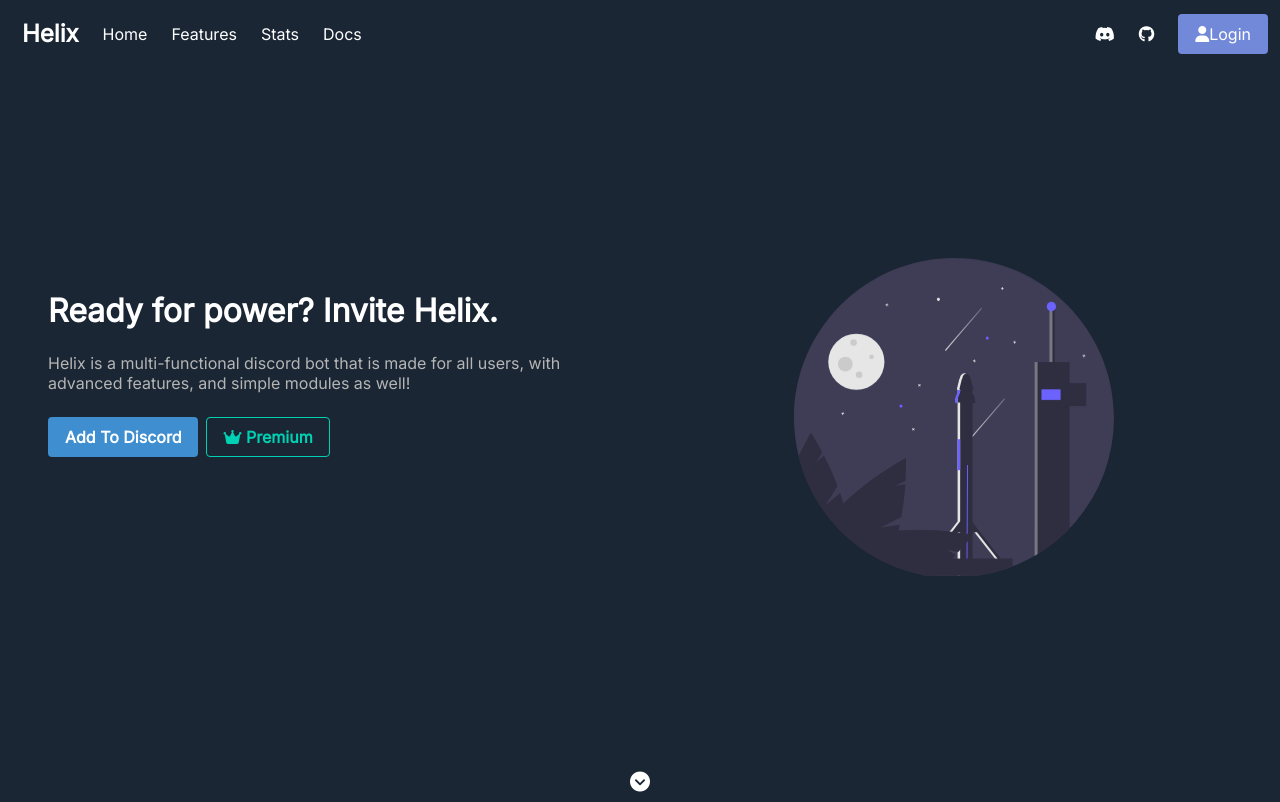
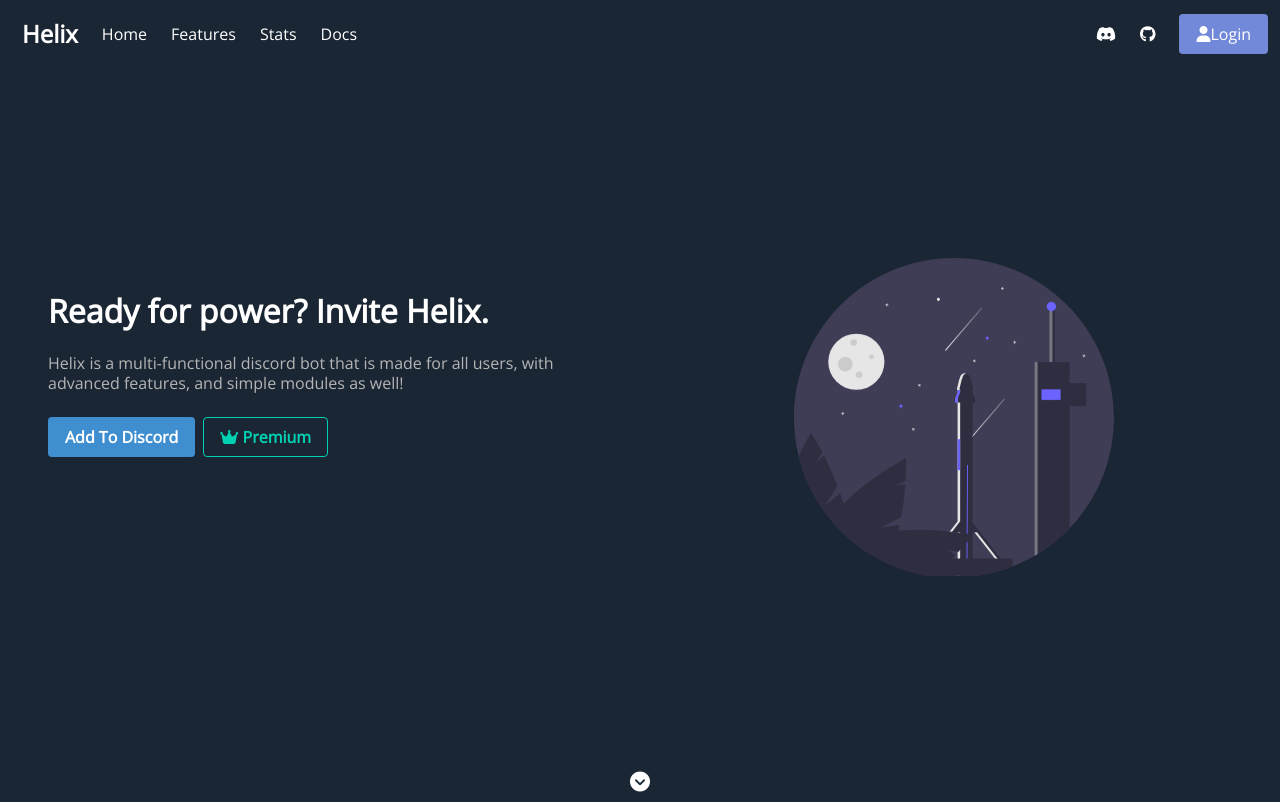
Before and after one commit to nachodevv3/helix, a plain HTML site: page index.html in a window 1280 px wide. Shown: the top 802 px of the page. Drawn offline with nearby package versions, Linux system fonts and the light colour scheme.

Commit message:
Update style.css

```diff
--- a/assets/css/style.css
+++ b/assets/css/style.css
@@ -1,7 +1,7 @@
-@import url('https://fonts.googleapis.com/css2?family=Inter&display=swap');
+@import url('https://fonts.googleapis.com/css2?family=Open+Sans:wght@300&display=swap');
 
 * {
-  font-family: "Inter", sans-serif;
+  font-family: 'Open Sans', sans-serif;
 }
 
 html {
```
